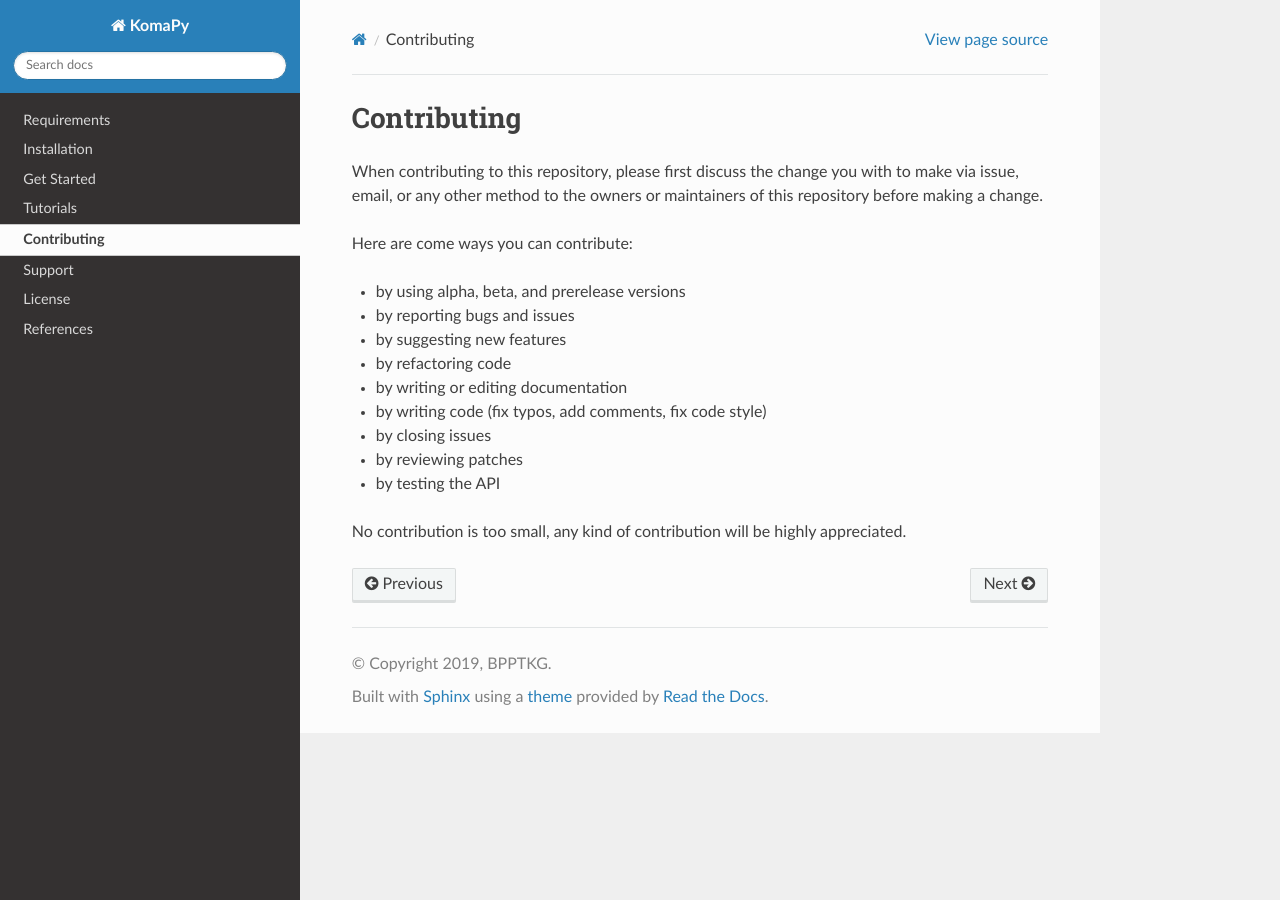
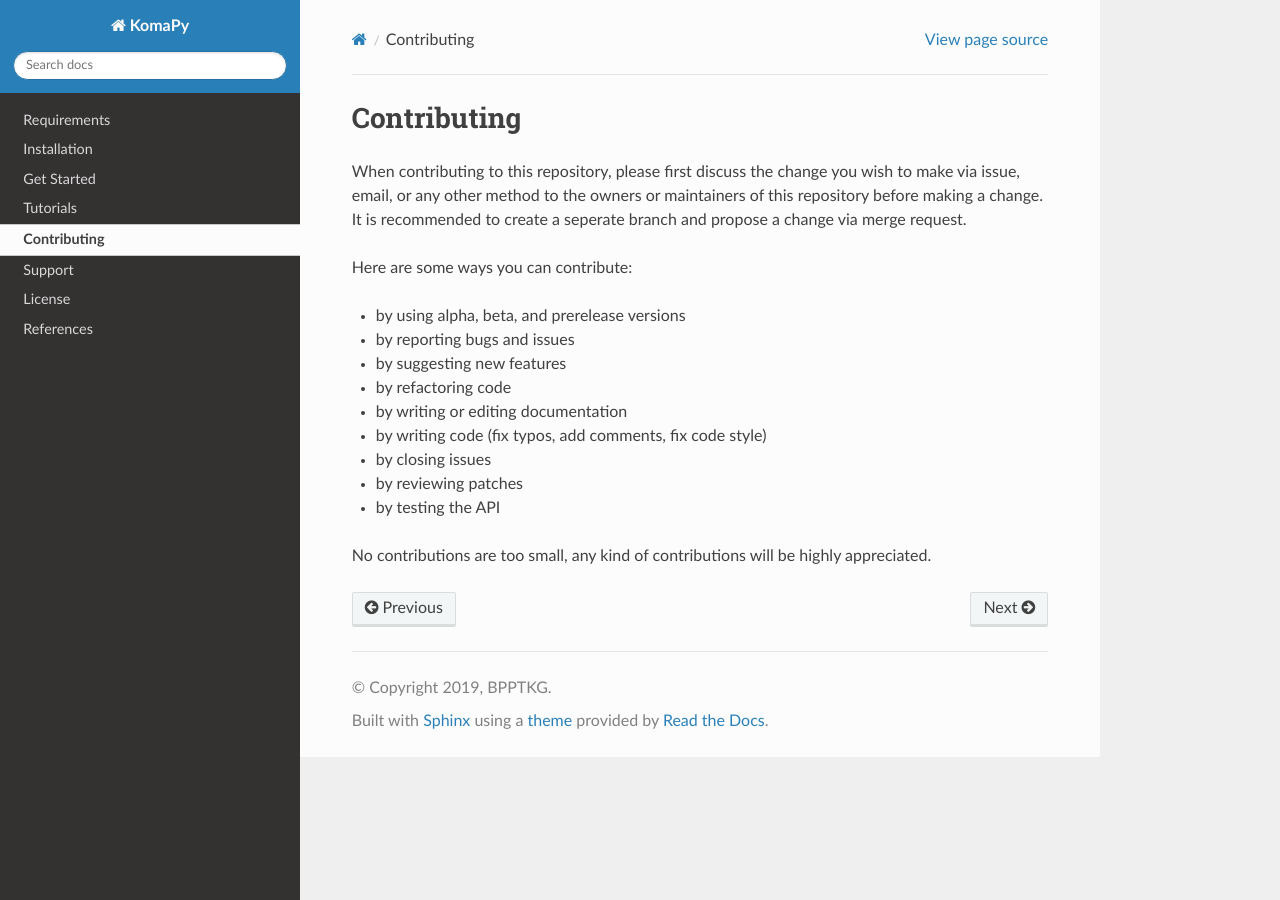
Before and after one commit to bpptkg/komapy, a Sphinx documentation site: the page built from docs/contributing.rst, in a window 1280 px wide. Built offline with Sphinx 7.4.7 and the Read the Docs theme 2.0.0, drawn with Linux system fonts in a browser that asks for light colours.

Commit message:
Update contributing.rst

```diff
--- a/docs/contributing.rst
+++ b/docs/contributing.rst
@@ -2,11 +2,12 @@
 Contributing
 ============
 
-When contributing to this repository, please first discuss the change you with
+When contributing to this repository, please first discuss the change you wish
 to make via issue, email, or any other method to the owners or maintainers of
-this repository before making a change.
+this repository before making a change. It is recommended to create a seperate
+branch and propose a change via merge request.
 
-Here are come ways you can contribute:
+Here are some ways you can contribute:
 
 * by using alpha, beta, and prerelease versions
 * by reporting bugs and issues
@@ -18,5 +19,5 @@ Here are come ways you can contribute:
 * by reviewing patches
 * by testing the API
 
-No contribution is too small, any kind of contribution will be highly
+No contributions are too small, any kind of contributions will be highly
 appreciated.
```
